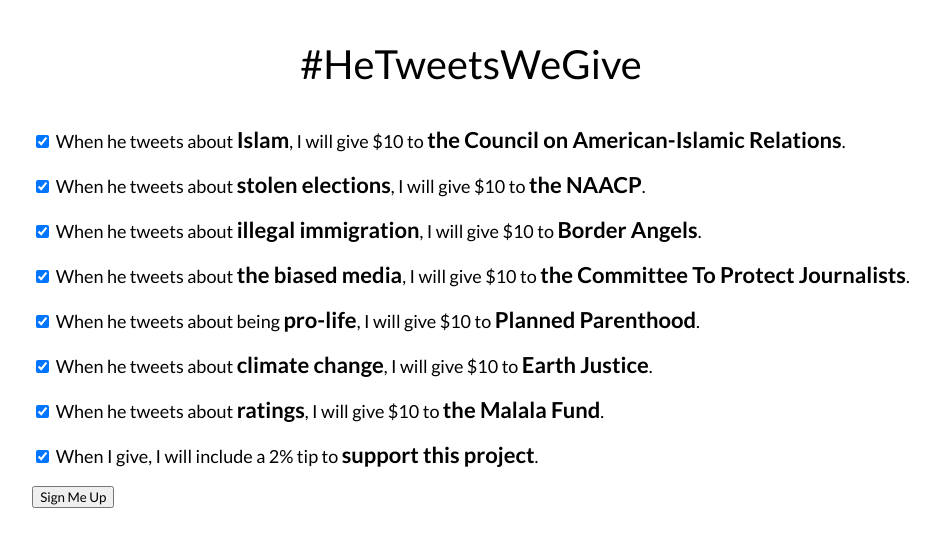
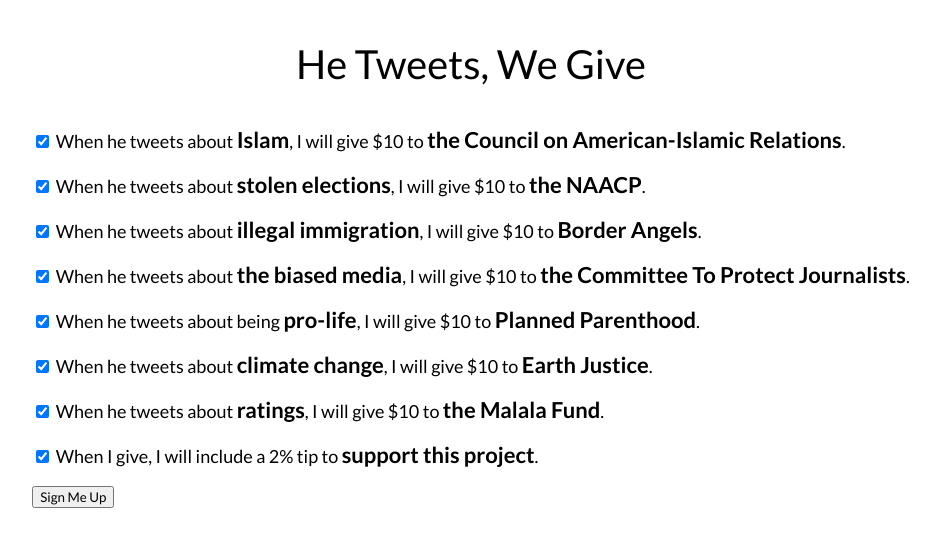
Before and after one commit to alexsoble/he-tweets-we-give, a plain HTML site: page index.html in a window 1280 px wide. Shown: the top 551 px of the page, without its empty margins (169-1109 px from the left). Drawn offline with Linux system fonts and the light colour scheme.

Commit message:
Hashtags are dumb

```diff
--- a/index.html
+++ b/index.html
@@ -1,7 +1,7 @@
 <!DOCTYPE html>
 <html>
 <head>
-  <title>#HeTweetsWeGive</title>
+  <title>He Tweets, We Give</title>
   <meta name="viewport" content="width=device-width; initial-scale=1; maximum-scale=1">
   <link href="https://fonts.googleapis.com/css?family=Lato:400,700" rel="stylesheet">
 </head>
@@ -53,7 +53,7 @@
   }
 </style>
 <body>
-  <h1 id="title">#HeTweetsWeGive</h1>
+  <h1 id="title">He Tweets, We Give</h1>
   <div id="wrap">
     <div id="container">
       <section>
```
